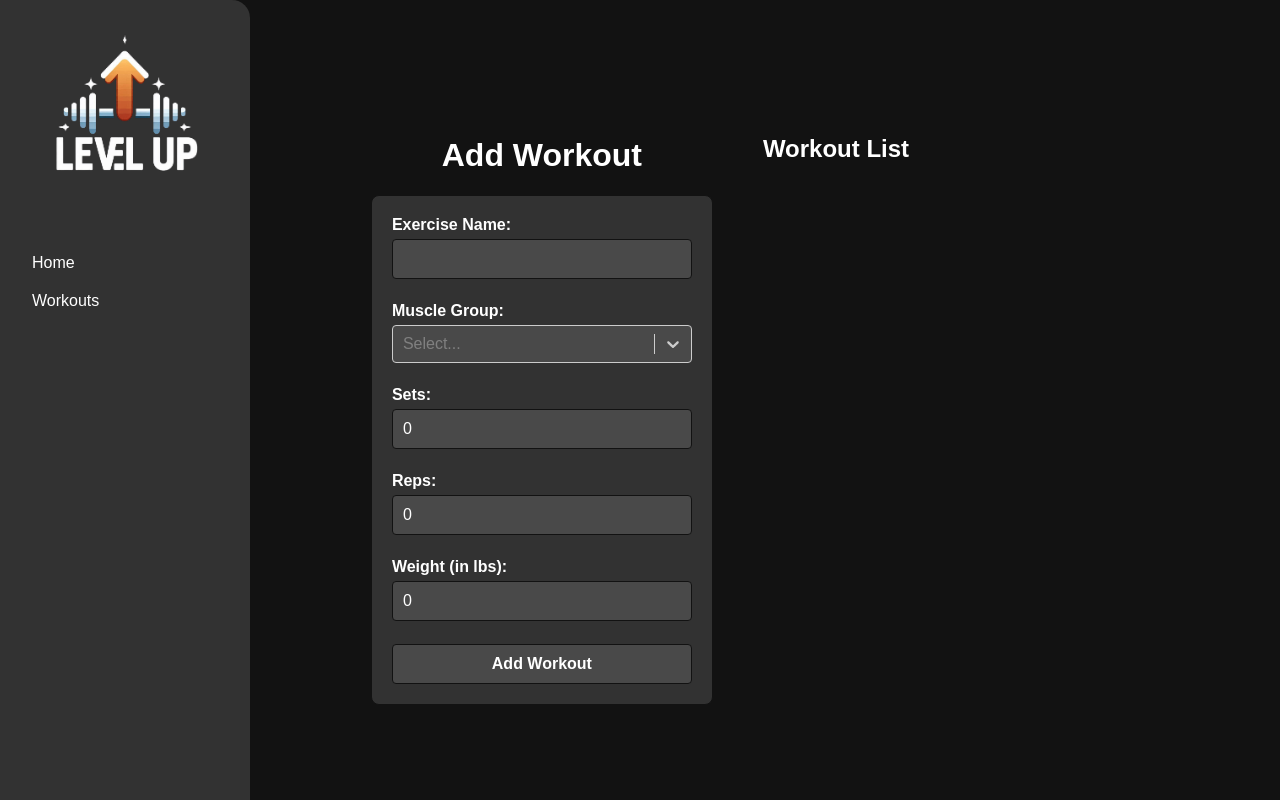
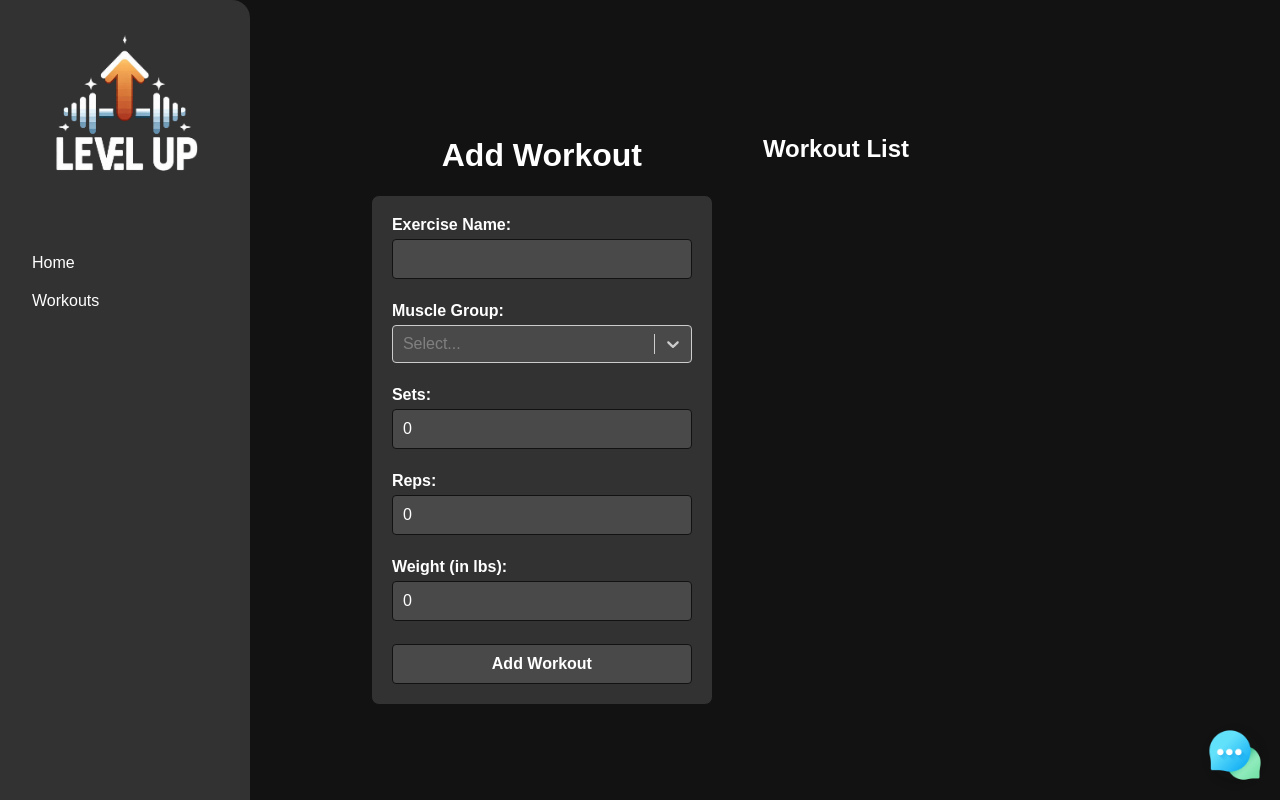
Before and after one commit to tario-you/nova, a React (Create React App) app: page /workout in a window 1280 px wide. Built offline with nearby package versions, Linux system fonts and the light colour scheme.

Commit message:
positioned chat icon to bottom right

```diff
--- a/src/App.js
+++ b/src/App.js
@@ -8,6 +8,7 @@ import Workout from "./components/Workout/WorkOutInput";
 import Navbar from "./components/Navbar/Navbar";
 import "./App.css"; // Import the global styles
 import { AuthProvider } from "./AuthContext";
+import ChatIcon from "./components/ChatIcon/ChatIcon";
 import SignUp from "./components/SignUp/SignUp";
 
 const App = () => {
@@ -27,6 +28,7 @@ const App = () => {
             <Route path="/workout" element={<Workout />} />
           </Routes>
         </div>
+        <ChatIcon />
       </Router>
     </AuthProvider>
   );
--- a/src/components/ChatIcon/ChatIcon.css
+++ b/src/components/ChatIcon/ChatIcon.css
@@ -4,7 +4,6 @@
     right: 20px;
     width: 50px;
     height: 50px;
-    background-color: #007bff;
     border-radius: 50%;
     display: flex;
     justify-content: center;
--- a/src/components/ChatIcon/ChatIcon.js
+++ b/src/components/ChatIcon/ChatIcon.js
@@ -4,7 +4,15 @@ import "./ChatIcon.css";
 const ChatIcon = () => {
   return (
     <div className="chat-icon">
-      <i className="fas fa-comment"></i>
+      <img
+        src="chat.png"
+        style={{
+          // position: "absolute",
+          transform: `translate(0px, 0px)
+                          rotate(0deg)
+                          scale(0.1)`,
+        }}
+      />
     </div>
   );
 };
```
